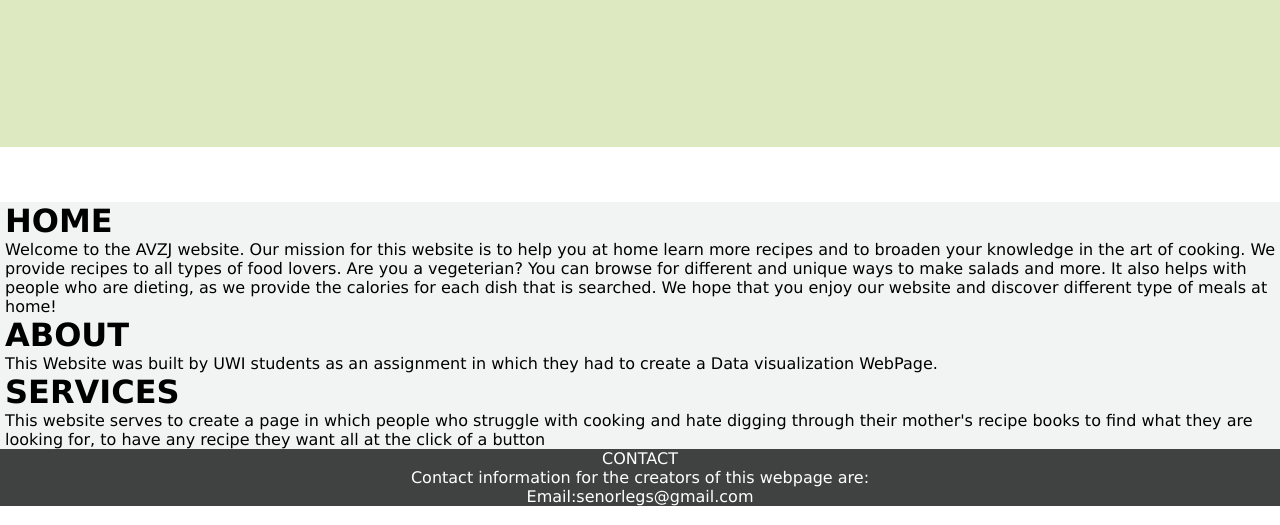
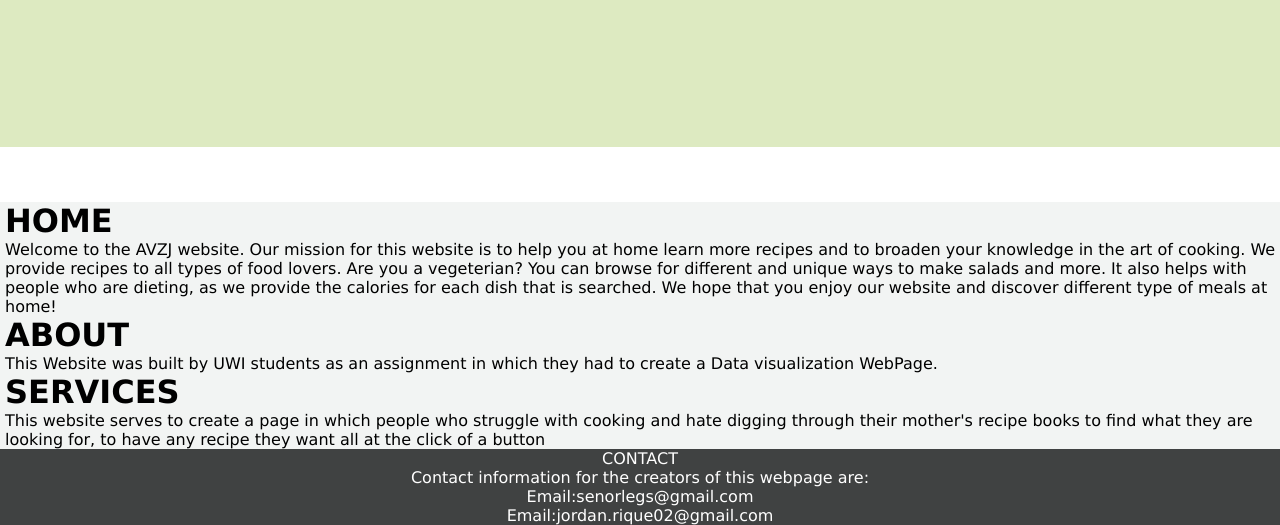
Before and after one commit to ChiefRosan/INFO1601-Website, a plain HTML site: page WEBCODE/index.html in a window 1280 px wide. Shown: the part 814-1339 px from the top of the page. Drawn offline with nearby package versions, Linux system fonts and the light colour scheme.

Commit message:
Update index.html

```diff
--- a/WEBCODE/index.html
+++ b/WEBCODE/index.html
@@ -108,6 +108,7 @@
   <p> CONTACT</p>
   <p> Contact information for the creators of this webpage are:</p>
   <p> Email:senorlegs@gmail.com </p>
+  <p> Email:jordan.rique02@gmail.com </p>
 
   </div>
       </div>
```
